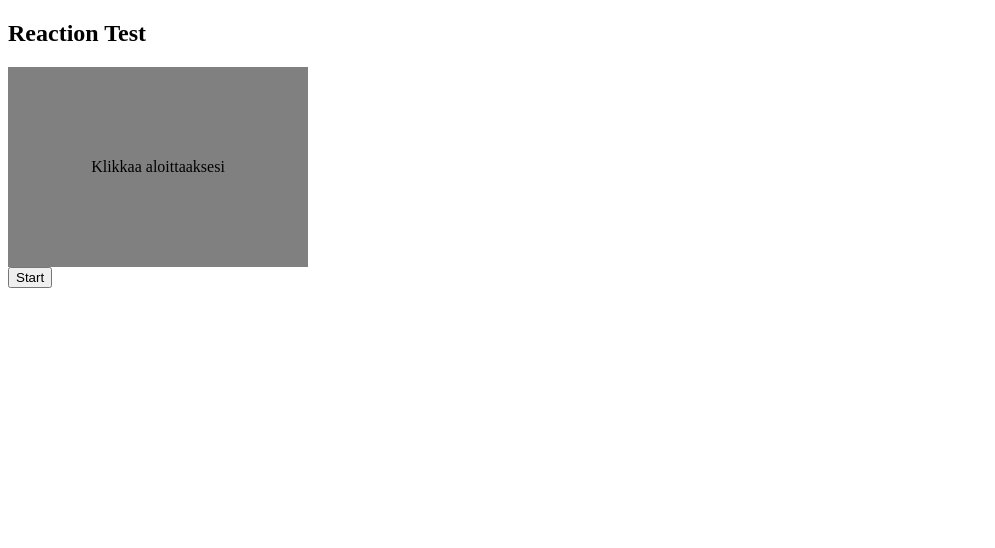
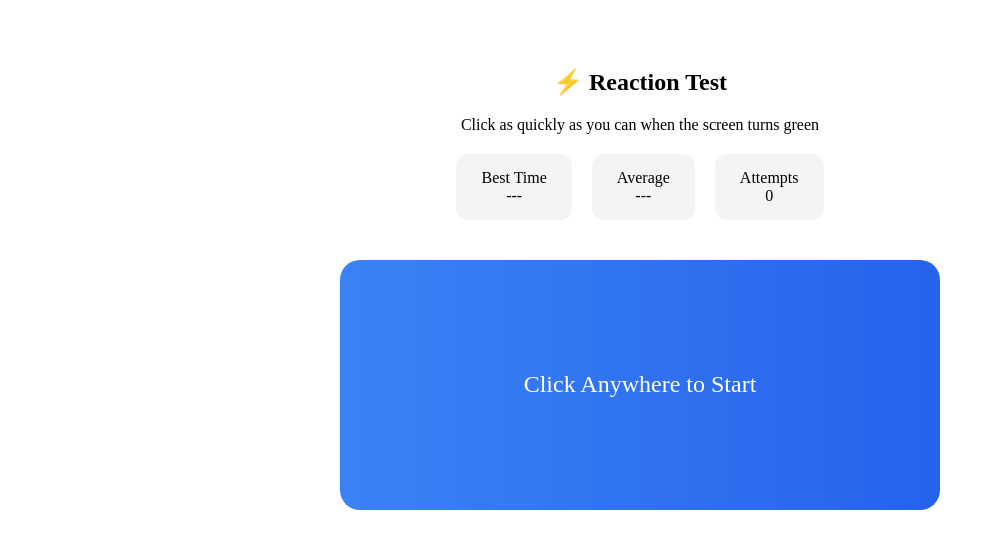
Before and after one commit to Antonnbb/Nettipeli, a React app in the folder nettipeli/frontend/: page /reaction in a window 1280 px wide. Shown: the top 548 px of the page, without its empty margins (0-995 px from the left). Built offline with nearby package versions, Linux system fonts and the light colour scheme; sample sign-in values are in the browser's storage; the HTML template or start-up script is replaced by a standard one.

Commit message:
Tehty reactiontest.jsx valmiiksi
Peli toimii ja on siististi tyylitelty css:llä

```diff
--- a/nettipeli/frontend/pages/home.jsx
+++ b/nettipeli/frontend/pages/home.jsx
@@ -1,5 +1,5 @@
 import { Link } from "react-router-dom";
-import "./Home.css";
+import "./home.css";
 
 export default function Home() {
   return (
--- /dev/null
+++ b/nettipeli/frontend/pages/reactiontest.css
@@ -0,0 +1,43 @@
+.rt-page {
+  text-align: center;
+  padding-top: 40px;
+}
+
+.rt-stats {
+  display: flex;
+  justify-content: center;
+  gap: 20px;
+  margin: 20px 0;
+}
+
+.stat {
+  background: #f3f4f6;
+  padding: 15px 25px;
+  border-radius: 12px;
+}
+
+.rt-box {
+  margin: 40px auto;
+  width: 600px;
+  height: 250px;
+  border-radius: 20px;
+  display: flex;
+  align-items: center;
+  justify-content: center;
+  font-size: 24px;
+  color: white;
+  cursor: pointer;
+  transition: 0.2s;
+}
+
+.rt-box.idle {
+  background: linear-gradient(to right, #3b82f6, #2563eb);
+}
+
+.rt-box.waiting {
+  background: #ef4444;
+}
+
+.rt-box.ready {
+  background: #22c55e;
+}
--- a/nettipeli/frontend/pages/reactiontest.jsx
+++ b/nettipeli/frontend/pages/reactiontest.jsx
@@ -1,76 +1,83 @@
 import { useState } from "react";
-import axios from "axios";
+import './reactiontest.css';
 
 export default function ReactionTest() {
-    const [state, setState] = useState("idle"); // idle, waiting, ready
+  const [state, setState] = useState("idle");
   const [startTime, setStartTime] = useState(0);
-    const [result, setResult] = useState(null);
+  const [results, setResults] = useState([]);
+  const [message, setMessage] = useState("Click Anywhere to Start");
 
-    const startGame = () => {
+  const [timeoutId, setTimeoutId] = useState(null);
+
+  const startRound = () => {
     setState("waiting");
-        setResult(null);
+    setMessage("Wait for green...");
 
-        const delay = Math.random() * 2000 + 1000;
+    const delay = Math.random() * 4000 + 3000;
 
-        setTimeout(() => {
+    const id = setTimeout(() => {
       setState("ready");
       setStartTime(Date.now());
+      setMessage("CLICK!");
     }, delay);
+
+    setTimeoutId(id);
   };
 
   const handleClick = async () => {
+    if (state === "idle") {
+      startRound();
+      return;
+    }
+
     if (state === "waiting") {
-            setResult("Liian aikaisin!");
-            setState("idle");
+      clearTimeout(timeoutId);
+      setMessage("Too soon!");
+      setTimeout(startRound, 1000);
+      return;
     }
 
     if (state === "ready") {
-            const reactionTime = Date.now() - startTime;
-            setResult(reactionTime);
+      const time = Date.now() - startTime;
+      const newResults = [...results, time];
+
+      setMessage(`${time} ms`);
+
+      if (newResults.length === 5) {
+        const avg =
+          newResults.reduce((a, b) => a + b, 0) / newResults.length;
+
+        setTimeout(() => {
+          setMessage(`Average: ${Math.round(avg)} ms`);
+        }, 1000);
+
+        setResults([]);
         setState("idle");
-
-            const user = JSON.parse(localStorage.getItem("user"));
-
-            if (!user) {
-                alert("Kirjaudu ensin sisään!");
-                return;
+      } else {
+        setResults(newResults);
+        setState("idle");
+        setTimeout(startRound, 1000);
       }
-
-            await axios.post("http://localhost:3001/scores", {
-                user_id: user.id,
-                game_type: "reaction",
-                score: reactionTime,
-                reaction_time: reactionTime
-            });
     }
   };
 
   return (
-        <div>
-            <h2>Reaction Test</h2>
+    <div className="rt-page">
+      <h2>⚡ Reaction Test</h2>
+      <p>Click as quickly as you can when the screen turns green</p>
+
+      <div className="rt-stats">
+        <div className="stat">Best Time<br />---</div>
+        <div className="stat">Average<br />---</div>
+        <div className="stat">Attempts<br />{results.length}</div>
+      </div>
 
       <div
+        className={`rt-box ${state}`}
         onClick={handleClick}
-                style={{
-                    width: "300px",
-                    height: "200px",
-                    background:
-                        state === "ready" ? "green" :
-                            state === "waiting" ? "red" : "gray",
-                    display: "flex",
-                    alignItems: "center",
-                    justifyContent: "center",
-                    cursor: "pointer"
-                }}
       >
-                {state === "idle" && "Klikkaa aloittaaksesi"}
-                {state === "waiting" && "Odota..."}
-                {state === "ready" && "KLIKKAA!"}
+        {message}
       </div>
-
-            <button onClick={startGame}>Start</button>
-
-            {result && <p>Tulos: {result} ms</p>}
     </div>
   );
 }
```
Lines whose indentation alone changed are shown as unchanged.
